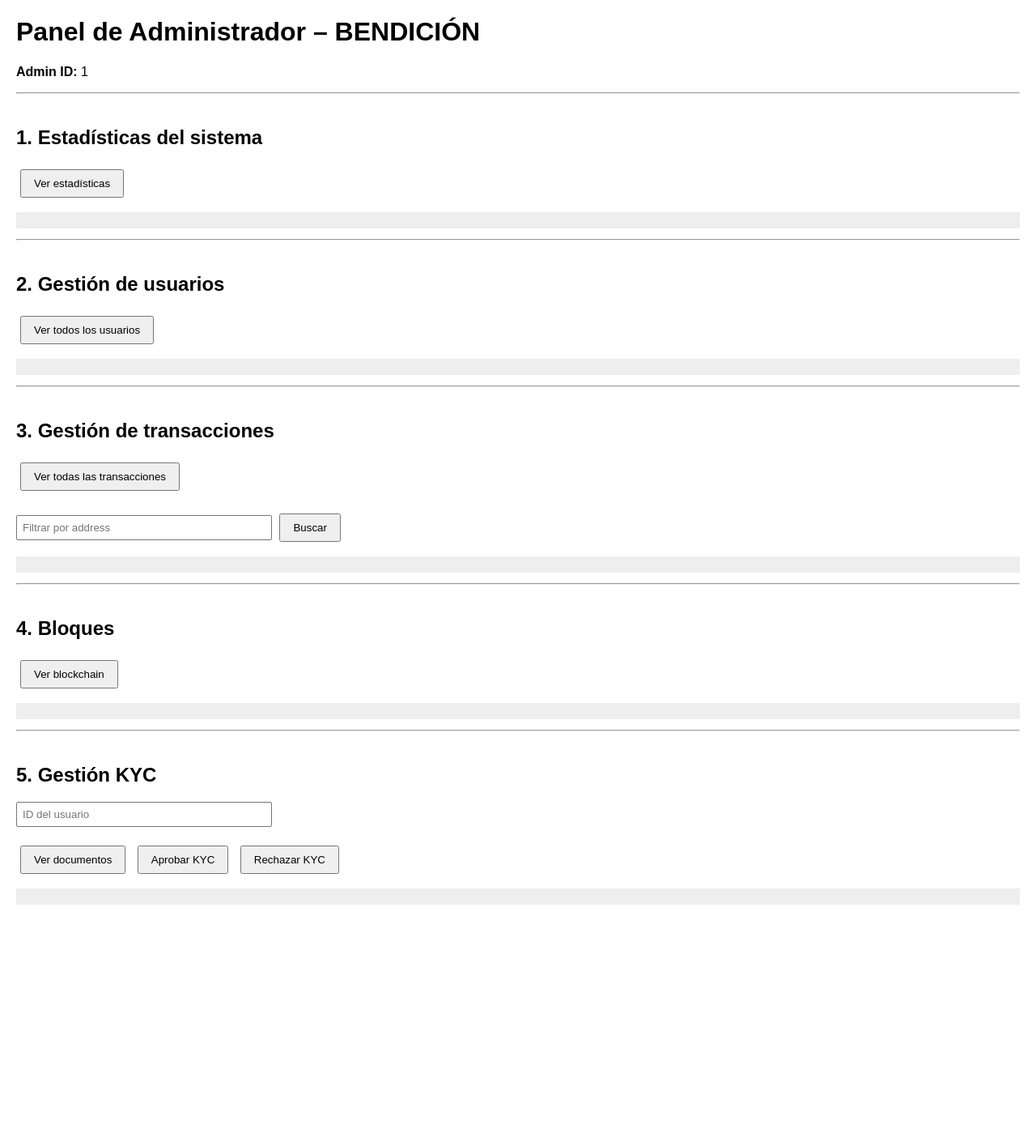
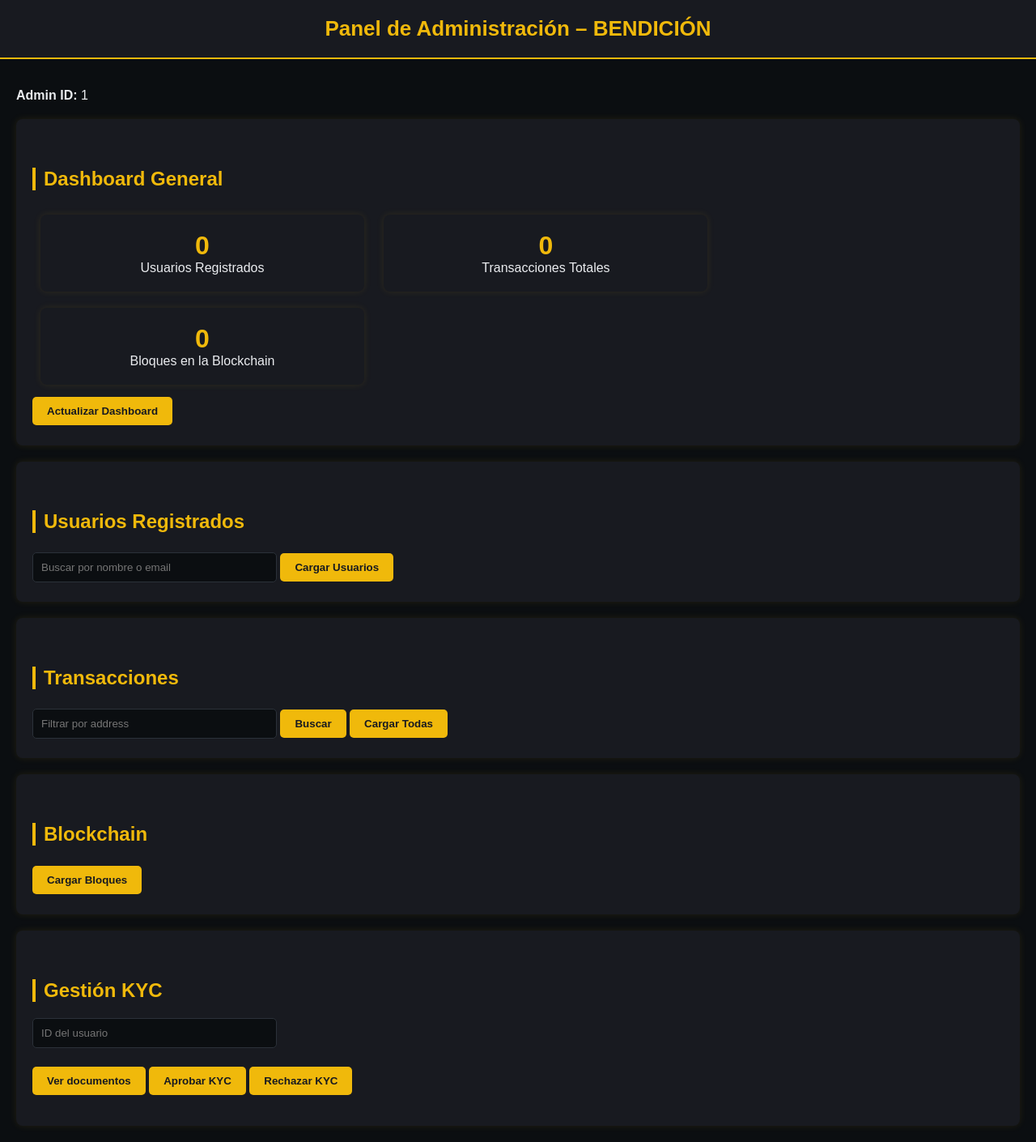
Before and after one commit to empireyoncar/Criptomoneda-BENDICION, a Flask app: template templates/admin.html in a window 1280 px wide. Shown: the whole page at 81% size. Before the commit the page ends 1117 px from the top, so only its background shows below. Run offline with Flask 3, Linux system fonts and the light colour scheme; the template is opened without the code that fills it, so the values that code supplies are empty; the visitor is signed in with stand-in values (Sample User, id 1).

Commit message:
actualizacion de admin.html binance

```diff
--- a/templates/admin.html
+++ b/templates/admin.html
@@ -3,65 +3,219 @@
 <head>
   <meta charset="UTF-8">
   <title>Panel Admin – BENDICIÓN</title>
+
   <style>
-    body { font-family: Arial; margin: 20px; }
-    pre { background: #eee; padding: 10px; }
-    button { margin: 5px; padding: 8px 15px; }
-    input { padding: 6px; width: 300px; }
-    h2 { margin-top: 40px; }
+    /* ------------------------------
+       TEMA OSCURO ESTILO BINANCE
+    ------------------------------ */
+    body {
+      font-family: Arial, sans-serif;
+      background: #0b0e11;
+      color: #eaecef;
+      margin: 0;
+      padding: 0;
+    }
+
+    header {
+      background: #181a20;
+      color: #f0b90b;
+      padding: 20px;
+      text-align: center;
+      font-size: 26px;
+      font-weight: bold;
+      border-bottom: 2px solid #f0b90b;
+    }
+
+    .container {
+      padding: 20px;
+      max-width: 1400px;
+      margin: auto;
+    }
+
+    h2 {
+      margin-top: 40px;
+      color: #f0b90b;
+      border-left: 4px solid #f0b90b;
+      padding-left: 10px;
+    }
+
+    .box {
+      background: #181a20;
+      padding: 20px;
+      border-radius: 8px;
+      margin-top: 20px;
+      box-shadow: 0 0 10px rgba(240,185,11,0.1);
+    }
+
+    button {
+      background: #f0b90b;
+      color: #181a20;
+      border: none;
+      padding: 10px 18px;
+      border-radius: 5px;
+      cursor: pointer;
+      margin: 5px 0;
+      font-weight: bold;
+      transition: 0.2s;
+    }
+
+    button:hover {
+      background: #c99700;
+    }
+
+    input {
+      padding: 10px;
+      width: 280px;
+      background: #0b0e11;
+      border: 1px solid #2b3139;
+      color: #eaecef;
+      border-radius: 5px;
+    }
+
+    table {
+      width: 100%;
+      border-collapse: collapse;
+      margin-top: 15px;
+      background: #0b0e11;
+      border-radius: 6px;
+      overflow: hidden;
+    }
+
+    th, td {
+      padding: 12px;
+      border-bottom: 1px solid #2b3139;
+      text-align: left;
+    }
+
+    th {
+      background: #181a20;
+      color: #f0b90b;
+      font-weight: bold;
+    }
+
+    tr:hover {
+      background: #2b3139;
+    }
+
+    .stat-box {
+      display: inline-block;
+      width: 30%;
+      background: #181a20;
+      padding: 20px;
+      border-radius: 8px;
+      margin: 10px;
+      text-align: center;
+      box-shadow: 0 0 10px rgba(240,185,11,0.1);
+    }
+
+    .stat-number {
+      font-size: 32px;
+      font-weight: bold;
+      color: #f0b90b;
+    }
+
+    .stat-label {
+      font-size: 16px;
+      color: #eaecef;
+    }
   </style>
 </head>
+
 <body>
 
-  <h1>Panel de Administrador – BENDICIÓN</h1>
+<header>Panel de Administración – BENDICIÓN</header>
 
-  <p><strong>Admin ID:</strong> <span id="adminId">{{ session['user_id'] }}</span></p>
+<div class="container">
 
-  <hr>
+  <p><strong>Admin ID:</strong> {{ session['user_id'] }}</p>
 
-  <!-- 1. ESTADÍSTICAS -->
-  <section>
-    <h2>1. Estadísticas del sistema</h2>
-    <button id="btnStats">Ver estadísticas</button>
-    <pre id="stats"></pre>
+  <!-- DASHBOARD -->
+  <section class="box">
+    <h2>Dashboard General</h2>
+
+    <div id="dashboardStats">
+      <div class="stat-box">
+        <div class="stat-number" id="statUsers">0</div>
+        <div class="stat-label">Usuarios Registrados</div>
+      </div>
+
+      <div class="stat-box">
+        <div class="stat-number" id="statTx">0</div>
+        <div class="stat-label">Transacciones Totales</div>
+      </div>
+
+      <div class="stat-box">
+        <div class="stat-number" id="statBlocks">0</div>
+        <div class="stat-label">Bloques en la Blockchain</div>
+      </div>
+    </div>
+
+    <button id="btnLoadDashboard">Actualizar Dashboard</button>
   </section>
 
-  <hr>
+  <!-- USUARIOS -->
+  <section class="box">
+    <h2>Usuarios Registrados</h2>
 
-  <!-- 2. USUARIOS -->
-  <section>
-    <h2>2. Gestión de usuarios</h2>
-    <button id="btnUsers">Ver todos los usuarios</button>
-    <pre id="users"></pre>
+    <input type="text" id="searchUser" placeholder="Buscar por nombre o email">
+    <button id="btnUsers">Cargar Usuarios</button>
+
+    <table id="usersTable" style="display:none;">
+      <thead>
+        <tr>
+          <th>ID</th>
+          <th>Nombre</th>
+          <th>Email</th>
+          <th>País</th>
+          <th>Wallet</th>
+          <th>KYC</th>
+        </tr>
+      </thead>
+      <tbody></tbody>
+    </table>
   </section>
 
-  <hr>
-
-  <!-- 3. TRANSACCIONES -->
-  <section>
-    <h2>3. Gestión de transacciones</h2>
-    <button id="btnTx">Ver todas las transacciones</button><br><br>
+  <!-- TRANSACCIONES -->
+  <section class="box">
+    <h2>Transacciones</h2>
 
     <input type="text" id="txAddress" placeholder="Filtrar por address">
     <button id="btnTxAddress">Buscar</button>
+    <button id="btnTx">Cargar Todas</button>
 
-    <pre id="tx"></pre>
+    <table id="txTable" style="display:none;">
+      <thead>
+        <tr>
+          <th>Emisor</th>
+          <th>Receptor</th>
+          <th>Monto</th>
+        </tr>
+      </thead>
+      <tbody></tbody>
+    </table>
   </section>
 
-  <hr>
+  <!-- BLOQUES -->
+  <section class="box">
+    <h2>Blockchain</h2>
+    <button id="btnBlocks">Cargar Bloques</button>
 
-  <!-- 4. BLOQUES -->
-  <section>
-    <h2>4. Bloques</h2>
-    <button id="btnBlocks">Ver blockchain</button>
-    <pre id="blocks"></pre>
+    <table id="blocksTable" style="display:none;">
+      <thead>
+        <tr>
+          <th>Index</th>
+          <th>Timestamp</th>
+          <th>Transacciones</th>
+          <th>Hash</th>
+        </tr>
+      </thead>
+      <tbody></tbody>
+    </table>
   </section>
 
-  <hr>
-
-  <!-- 5. KYC -->
-  <section>
-    <h2>5. Gestión KYC</h2>
+  <!-- KYC -->
+  <section class="box">
+    <h2>Gestión KYC</h2>
 
     <input type="text" id="kycUserId" placeholder="ID del usuario"><br><br>
 
@@ -72,45 +226,122 @@
     <pre id="kycResult"></pre>
   </section>
 
+</div>
+
 <script>
   const adminId = "{{ session['user_id'] }}";
 
-    // 1. Estadísticas (si la agregas luego)
-    document.getElementById("btnStats").onclick = async () => {
-      const res = await fetch(`/admin/stats`);
-      const data = await res.json();
-      document.getElementById("stats").textContent = JSON.stringify(data, null, 2);
+  // -------------------------
+  // DASHBOARD
+  // -------------------------
+  document.getElementById("btnLoadDashboard").onclick = async () => {
+    const users = await (await fetch(`/admin/users`)).json();
+    const txs = await (await fetch(`/admin/transactions`)).json();
+    const blocks = await (await fetch(`/admin/blocks`)).json();
+
+    document.getElementById("statUsers").textContent = users.length;
+    document.getElementById("statTx").textContent = txs.length;
+    document.getElementById("statBlocks").textContent = blocks.length;
   };
 
-    // 2. Usuarios
+  // -------------------------
+  // USUARIOS
+  // -------------------------
   document.getElementById("btnUsers").onclick = async () => {
     const res = await fetch(`/admin/users`);
-      const data = await res.json();
-      document.getElementById("users").textContent = JSON.stringify(data, null, 2);
+    const users = await res.json();
+
+    const table = document.getElementById("usersTable");
+    const tbody = table.querySelector("tbody");
+    tbody.innerHTML = "";
+
+    const search = document.getElementById("searchUser").value.toLowerCase();
+
+    users
+      .filter(u => u.fullname.toLowerCase().includes(search) || u.email.toLowerCase().includes(search))
+      .forEach(u => {
+        const row = `
+          <tr>
+            <td>${u.id}</td>
+            <td>${u.fullname}</td>
+            <td>${u.email}</td>
+            <td>${u.country}</td>
+            <td>${u.wallets.length > 0 ? u.wallets[0] : "Sin wallet"}</td>
+            <td>${u.kyc.overall_status}</td>
+          </tr>
+        `;
+        tbody.innerHTML += row;
+      });
+
+    table.style.display = "table";
   };
 
-    // 3. Transacciones
+  // -------------------------
+  // TRANSACCIONES
+  // -------------------------
   document.getElementById("btnTx").onclick = async () => {
     const res = await fetch(`/admin/transactions`);
-      const data = await res.json();
-      document.getElementById("tx").textContent = JSON.stringify(data, null, 2);
+    const txs = await res.json();
+
+    renderTxTable(txs);
   };
 
   document.getElementById("btnTxAddress").onclick = async () => {
     const address = document.getElementById("txAddress").value;
     const res = await fetch(`/admin/transactions/${address}`);
-      const data = await res.json();
-      document.getElementById("tx").textContent = JSON.stringify(data, null, 2);
+    const txs = await res.json();
+
+    renderTxTable(txs);
   };
 
-    // 4. Bloques
+  function renderTxTable(txs) {
+    const table = document.getElementById("txTable");
+    const tbody = table.querySelector("tbody");
+    tbody.innerHTML = "";
+
+    txs.forEach(tx => {
+      const row = `
+        <tr>
+          <td>${tx.sender}</td>
+          <td>${tx.receiver}</td>
+          <td>${tx.amount}</td>
+        </tr>
+      `;
+      tbody.innerHTML += row;
+    });
+
+    table.style.display = "table";
+  }
+
+  // -------------------------
+  // BLOQUES
+  // -------------------------
   document.getElementById("btnBlocks").onclick = async () => {
     const res = await fetch(`/admin/blocks`);
-      const data = await res.json();
-      document.getElementById("blocks").textContent = JSON.stringify(data, null, 2);
+    const blocks = await res.json();
+
+    const table = document.getElementById("blocksTable");
+    const tbody = table.querySelector("tbody");
+    tbody.innerHTML = "";
+
+    blocks.forEach(b => {
+      const row = `
+        <tr>
+          <td>${b.index}</td>
+          <td>${b.timestamp}</td>
+          <td>${b.transactions.length}</td>
+          <td>${b.hash}</td>
+        </tr>
+      `;
+      tbody.innerHTML += row;
+    });
+
+    table.style.display = "table";
   };
 
-    // 5. KYC
+  // -------------------------
+  // KYC
+  // -------------------------
   document.getElementById("btnKycDocs").onclick = async () => {
     const user_id = document.getElementById("kycUserId").value;
     const res = await fetch(`/admin/kyc/docs/${user_id}`);
```
Lines whose indentation alone changed are shown as unchanged.
